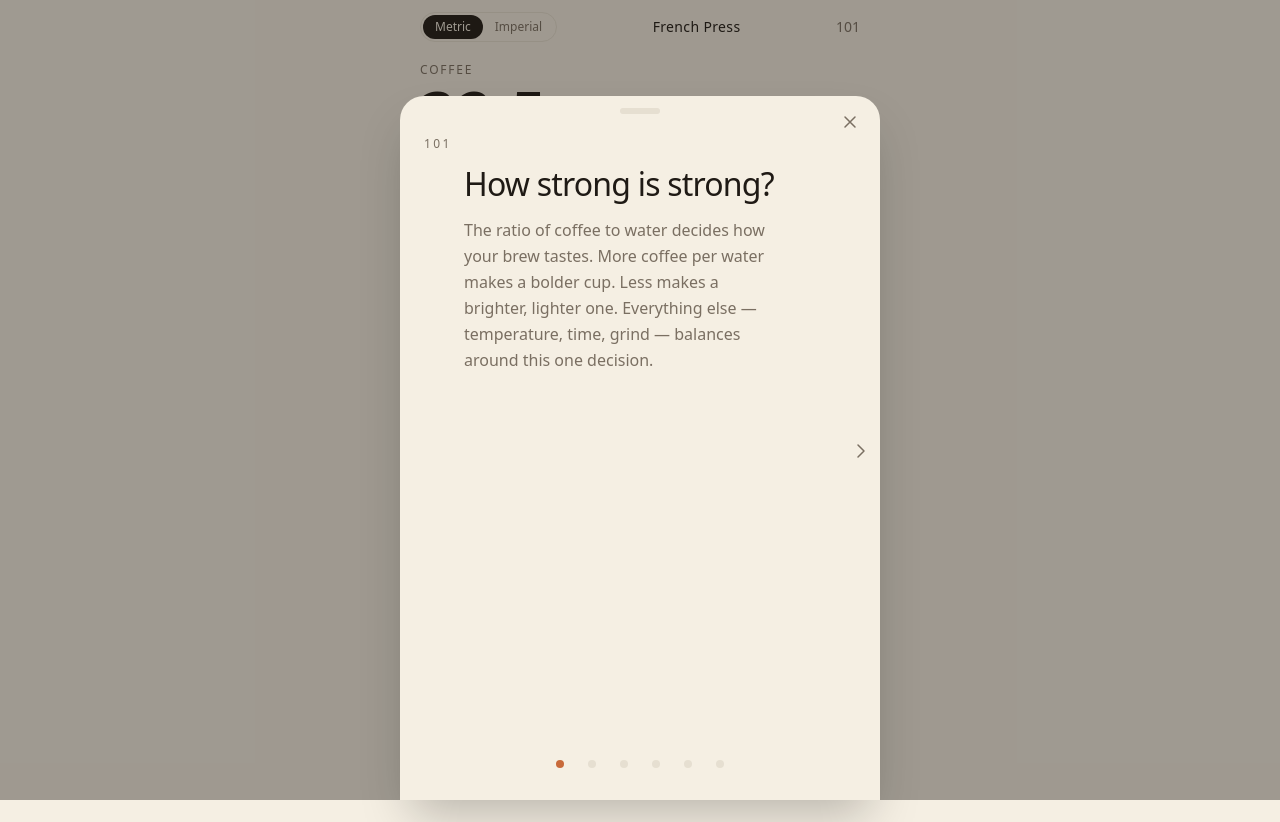
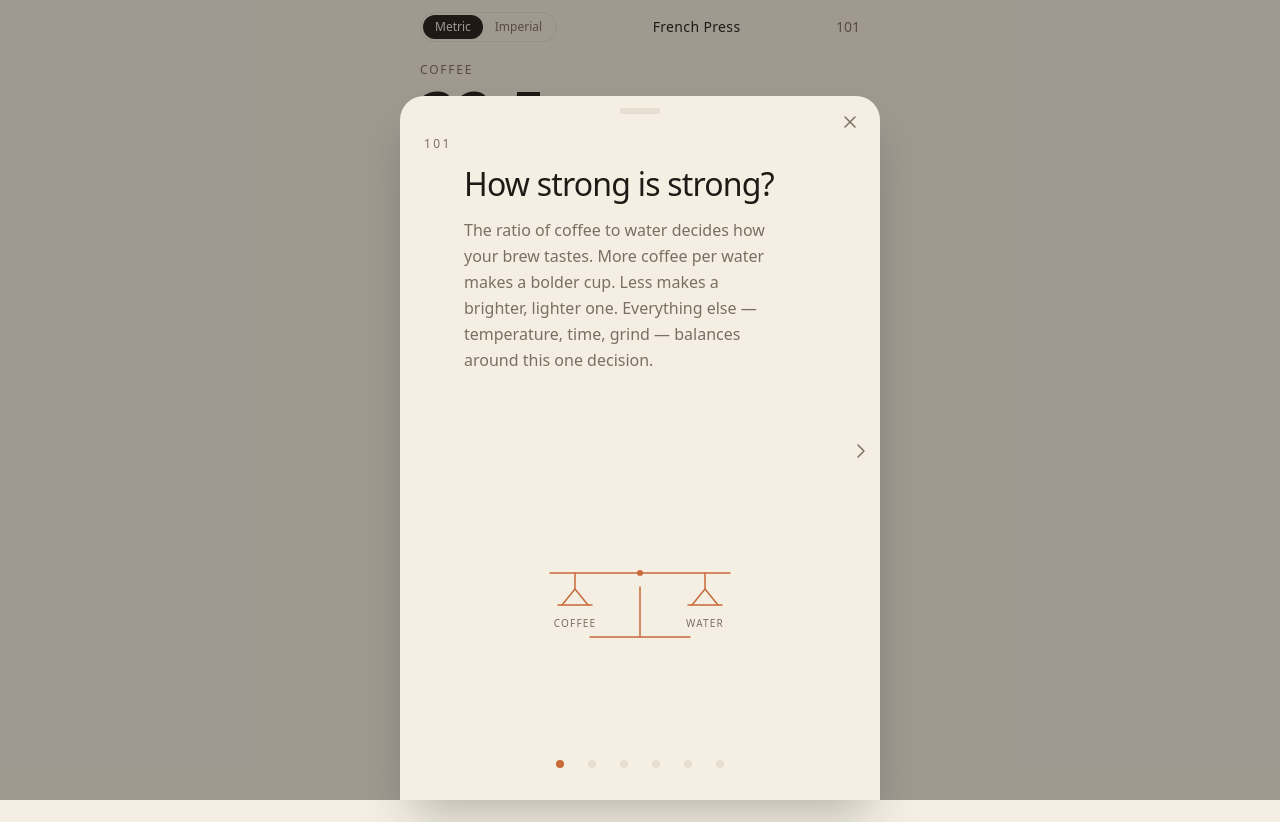
Before and after one commit to asanche90-netizen/French-Press, a React (Vite) app: page / in a window 1280 px wide. Both pictures are taken after a click on the button "101". Built offline with nearby package versions, Linux system fonts and the light colour scheme.

Commit message:
add RatioIllustration for card 1

```diff
--- a/src/components/OneOhOneOverlay.tsx
+++ b/src/components/OneOhOneOverlay.tsx
@@ -1,5 +1,6 @@
 import { useEffect, useRef, useState, type ReactNode } from "react";
 import OneOhOneCard from "./OneOhOneCard";
+import RatioIllustration from "./illustrations/RatioIllustration";
 
 type Props = {
   open: boolean;
@@ -17,6 +18,9 @@ const CARDS: CardData[] = [
   {
     headline: "How strong is strong?",
     body: "The ratio of coffee to water decides how your brew tastes. More coffee per water makes a bolder cup. Less makes a brighter, lighter one. Everything else — temperature, time, grind — balances around this one decision.",
+    illustration: <RatioIllustration />,
+    illustrationLabel:
+      "A balance scale with coffee on one pan and water on the other, tilting and settling level.",
   },
   {
     headline: "Hot, but not too hot.",
--- /dev/null
+++ b/src/components/illustrations/RatioIllustration.tsx
@@ -0,0 +1,70 @@
+export default function RatioIllustration() {
+  return (
+    <svg
+      viewBox="0 0 280 180"
+      width="280"
+      height="180"
+      fill="none"
+      stroke="currentColor"
+      strokeWidth="1.5"
+      strokeLinecap="round"
+      strokeLinejoin="round"
+      className="text-accent"
+      aria-hidden="true"
+    >
+      {/* base plate */}
+      <line x1="90" y1="160" x2="190" y2="160" />
+      {/* fulcrum column */}
+      <line x1="140" y1="160" x2="140" y2="110" />
+
+      {/* tilting beam group */}
+      <g
+        style={{
+          transformOrigin: "140px 96px",
+          transformBox: "view-box",
+          animation: "balance-tilt 2.2s cubic-bezier(0.4, 0.1, 0.3, 1) forwards",
+        }}
+      >
+        {/* beam */}
+        <line x1="50" y1="96" x2="230" y2="96" />
+        {/* left pan hangers */}
+        <line x1="75" y1="96" x2="75" y2="112" />
+        <line x1="75" y1="112" x2="62" y2="128" />
+        <line x1="75" y1="112" x2="88" y2="128" />
+        {/* left pan */}
+        <line x1="58" y1="128" x2="92" y2="128" />
+        {/* right pan hangers */}
+        <line x1="205" y1="96" x2="205" y2="112" />
+        <line x1="205" y1="112" x2="192" y2="128" />
+        <line x1="205" y1="112" x2="218" y2="128" />
+        {/* right pan */}
+        <line x1="188" y1="128" x2="222" y2="128" />
+
+        {/* pivot notch */}
+        <circle cx="140" cy="96" r="3" fill="currentColor" stroke="none" />
+      </g>
+
+      {/* labels */}
+      <text
+        x="75"
+        y="150"
+        textAnchor="middle"
+        className="fill-muted"
+        style={{ fontSize: "10px", letterSpacing: "0.12em" }}
+        stroke="none"
+      >
+        COFFEE
+      </text>
+      <text
+        x="205"
+        y="150"
+        textAnchor="middle"
+        className="fill-muted"
+        style={{ fontSize: "10px", letterSpacing: "0.12em" }}
+        stroke="none"
+      >
+        WATER
+      </text>
+    </svg>
+  );
+}
--- a/src/index.css
+++ b/src/index.css
@@ -43,3 +43,116 @@ body {
     opacity: 1;
   }
 }
+
+/* 101 illustrations */
+
+@keyframes balance-tilt {
+  0% {
+    transform: rotate(0);
+  }
+  20% {
+    transform: rotate(-7deg);
+  }
+  55% {
+    transform: rotate(6deg);
+  }
+  80% {
+    transform: rotate(-2deg);
+  }
+  100% {
+    transform: rotate(0);
+  }
+}
+
+@keyframes draw-line {
+  from {
+    stroke-dashoffset: var(--dash, 400);
+  }
+  to {
+    stroke-dashoffset: 0;
+  }
+}
+
+@keyframes temp-travel {
+  0%,
+  10% {
+    transform: translateY(0);
+  }
+  35%,
+  45% {
+    transform: translateY(var(--mid, 32px));
+  }
+  75%,
+  100% {
+    transform: translateY(var(--end, 64px));
+  }
+}
+
+@keyframes pop-in {
+  0% {
+    transform: scale(0);
+    opacity: 0;
+  }
+  80% {
+    transform: scale(1.08);
+    opacity: 1;
+  }
+  100% {
+    transform: scale(1);
+    opacity: 1;
+  }
+}
+
+@keyframes bubble-rise {
+  0% {
+    transform: translateY(0);
+    opacity: 0;
+  }
+  20% {
+    opacity: 1;
+  }
+  90% {
+    opacity: 1;
+  }
+  100% {
+    transform: translateY(var(--rise, -60px));
+    opacity: 0;
+  }
+}
+
+@keyframes stream-flow {
+  0% {
+    stroke-dashoffset: var(--dash, 80);
+    opacity: 0;
+  }
+  10% {
+    opacity: 1;
+  }
+  90% {
+    opacity: 1;
+  }
+  100% {
+    stroke-dashoffset: 0;
+    opacity: 1;
+  }
+}
+
+@keyframes press-drain {
+  0%,
+  20% {
+    transform: scaleY(1);
+  }
+  100% {
+    transform: scaleY(0);
+  }
+}
+
+@keyframes mug-fill {
+  0%,
+  20% {
+    transform: scaleY(0);
+  }
+  100% {
+    transform: scaleY(1);
+  }
+}
```
